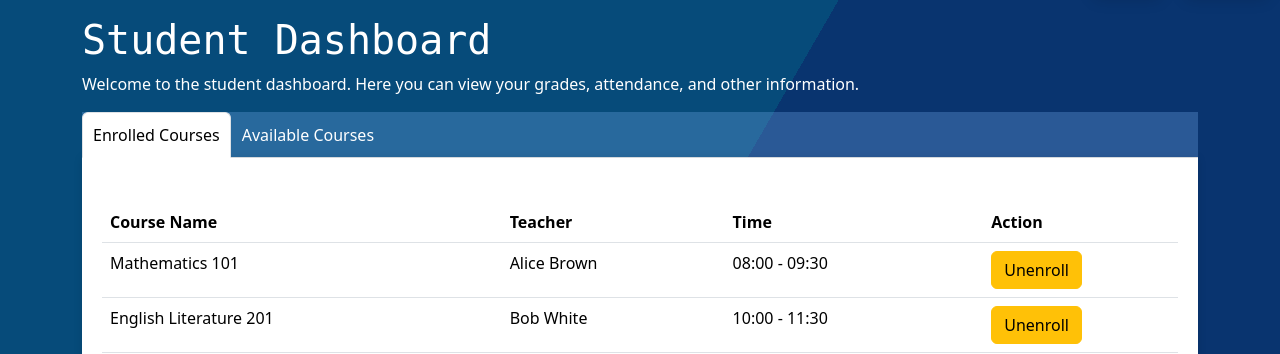
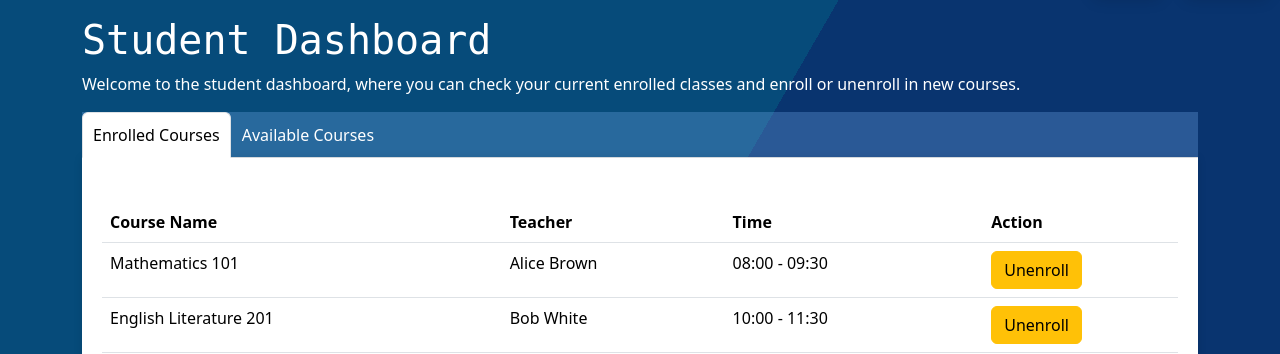
Before and after one commit to Amehroke/MiniProject, a Flask app: template app/templates/student.html in a window 1280 px wide. Shown: the part 56-410 px from the top of the page. Run offline with Flask 3, Linux system fonts and the light colour scheme; the template is opened without the code that fills it: values that come from a table or form of the project are taken from there, others are empty; some libraries are stand-ins or nearby versions.

Commit message:
updated student dashboard description

```diff
--- a/app/templates/student.html
+++ b/app/templates/student.html
@@ -5,7 +5,7 @@
     <div class="col-md-12">
       <p></p>
       <h1 class="title-text">Student Dashboard</h1>
-      <div class="title-text">Welcome to the student dashboard. Here you can view your grades, attendance, and other information.</div>
+      <div class="title-text">Welcome to the student dashboard, where you can check your current enrolled classes and enroll or unenroll in new courses.</div>
       <p></p>
     </div>
   </div>
```
